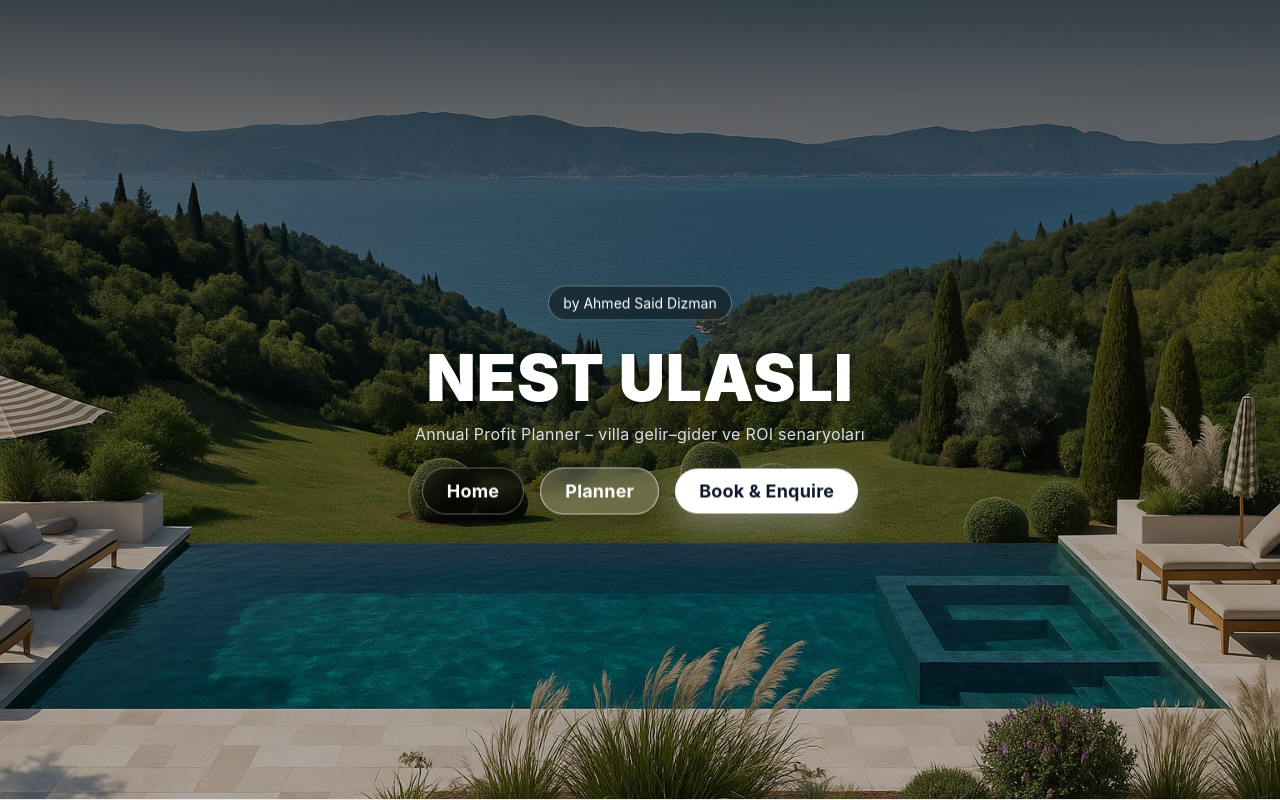
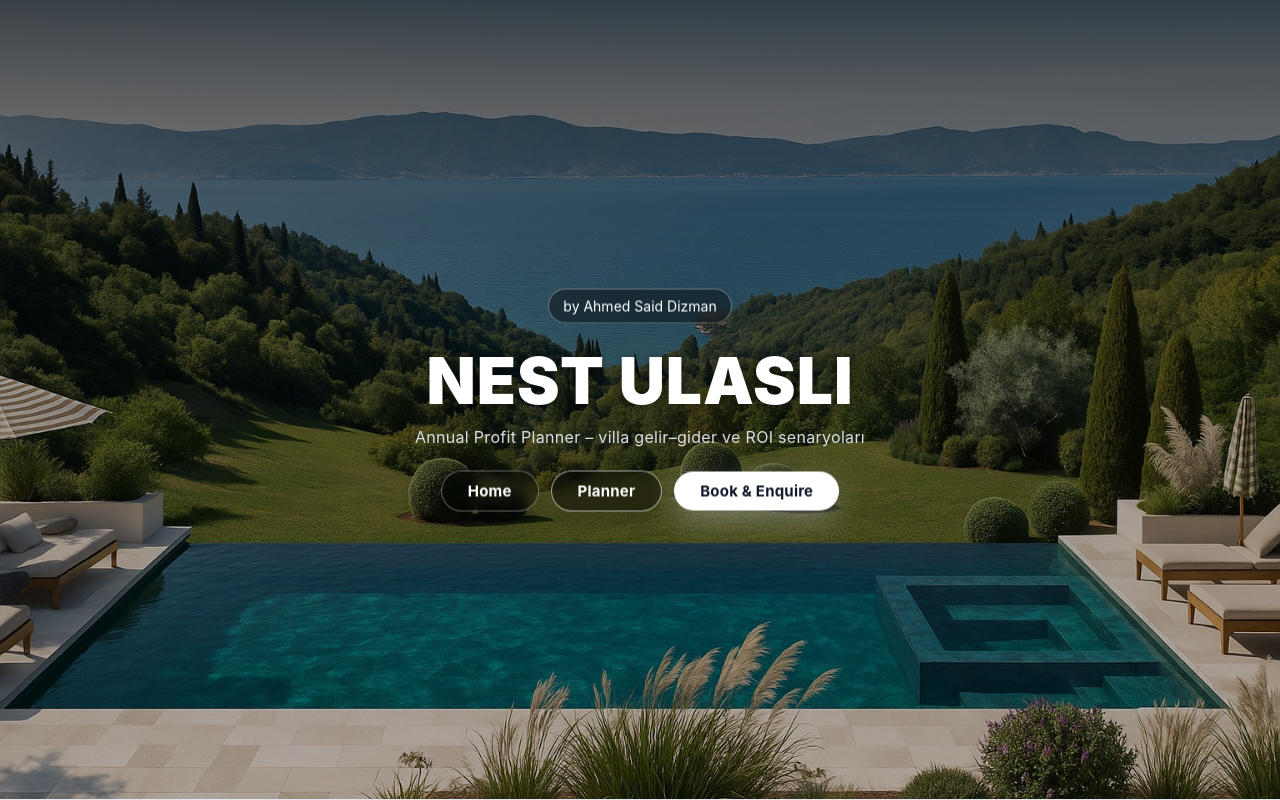
Before and after one commit to dirvass/nest-planner, a React (Vite) app: page / in a window 1280 px wide. Built offline with nearby package versions, Linux system fonts and the light colour scheme.

Commit message:
Update styles.css

```diff
--- a/src/styles.css
+++ b/src/styles.css
@@ -283,3 +283,56 @@ thead th.sticky{ position:sticky; top:0; z-index:1; background:#f1f5f9 }
 
 /* Varsayılan link rengi çiğ ise bastır */
 .header a{ color:inherit; }
+/* ---- Navigation / Hero Buttons: refined luxury style ---- */
+.nav-buttons, .hero-cta {
+  display: flex;
+  gap: 12px;
+  justify-content: center;
+  align-items: center;
+  margin-top: 24px;
+  z-index: 10;
+}
+
+.nav-btn, .hero-btn {
+  display: inline-block;
+  padding: 10px 26px;
+  border-radius: 999px;
+  font-weight: 700;
+  font-size: 15px;
+  letter-spacing: 0.2px;
+  text-decoration: none;
+  transition: all 0.25s ease;
+  border: 1px solid rgba(255, 255, 255, 0.6);
+  background: rgba(0, 0, 0, 0.5);
+  color: #fff;
+  backdrop-filter: blur(6px);
+}
+
+/* hover efekti */
+.nav-btn:hover, .hero-btn:hover {
+  background: rgba(255, 255, 255, 0.15);
+  border-color: rgba(255, 255, 255, 0.8);
+  transform: translateY(-1px);
+}
+
+/* aktif sayfa */
+.nav-btn.primary, .hero-btn.primary {
+  background: #fff;
+  color: #0f172a;
+  border: none;
+}
+
+.nav-btn.primary:hover, .hero-btn.primary:hover {
+  background: #f8fafc;
+  transform: translateY(-1px);
+}
+
+/* koyu gri varyant */
+.nav-btn.dark, .hero-btn.dark {
+  background: #2f3438;
+  border: 1px solid #555;
+}
+
+.nav-btn.dark:hover, .hero-btn.dark:hover {
+  background: #3d4247;
+}
```
